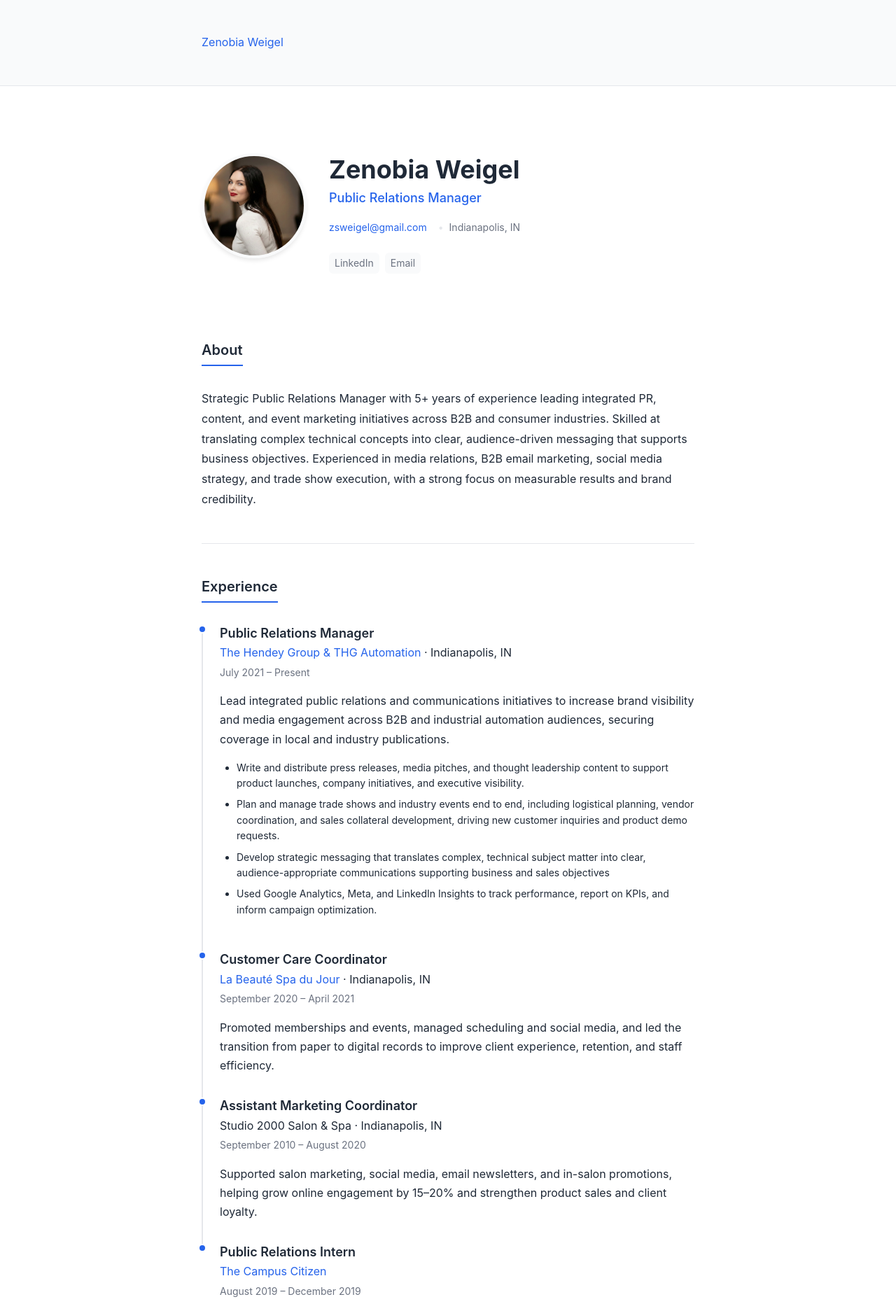
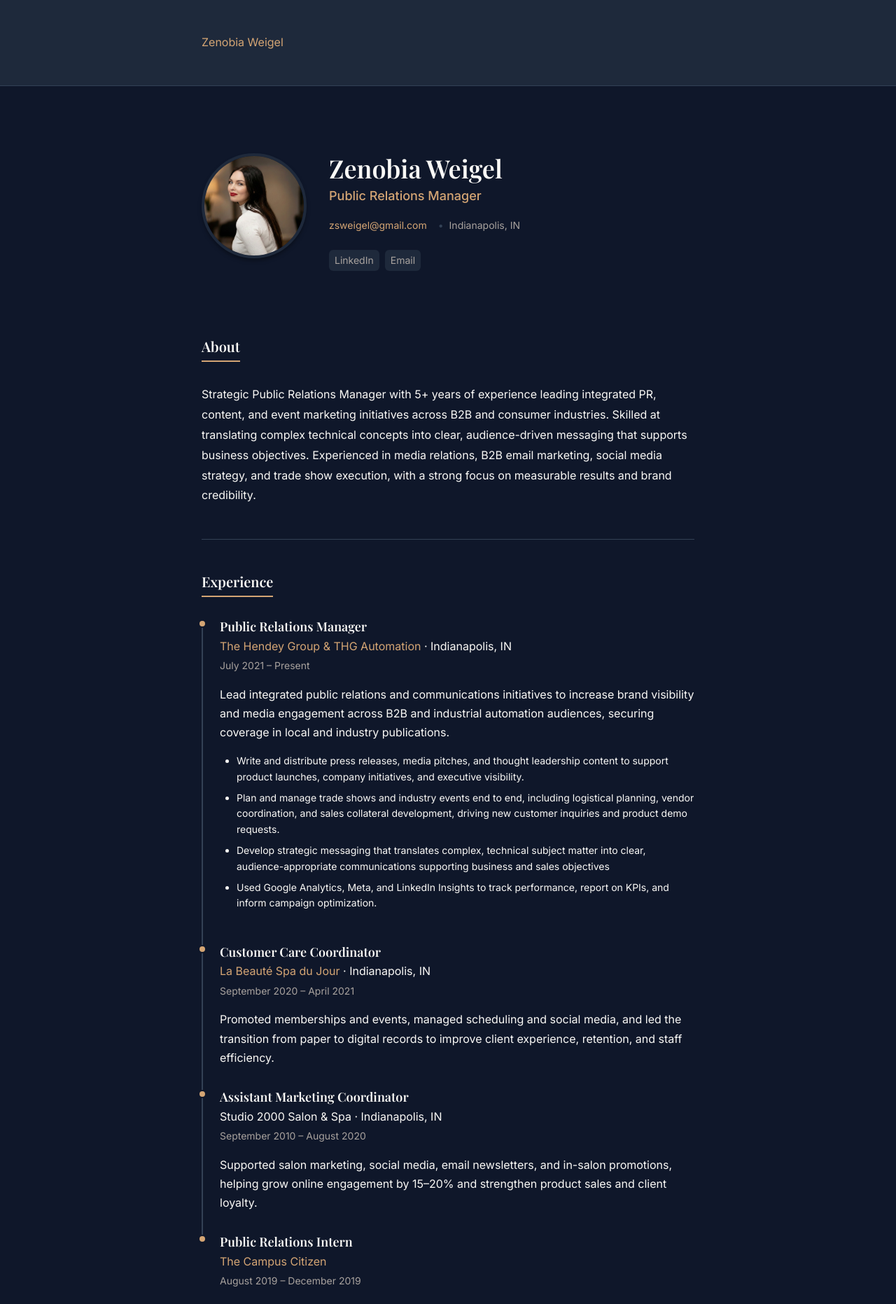
Before and after one commit to Zenobia-Weigel/Zenobia-Portfolio-Website, a Jekyll site: the page built from index.html, in a window 1280 px wide. Shown: the top 1863 px of the page at 70% size. Built offline with Jekyll 4.4.1, drawn with Linux system fonts in a browser that asks for light colours; some web fonts are replaced.

Commit message:
Add editorial portfolio foundation: data files, CMS config, and dark theme
- Create _data/gallery.yml and _data/highlights.yml for portfolio content
- Update _data/profile.yml with tagline, hero_image, and intro_text fields
- Update .pages.yml with CMS sections for gallery and highlights
- Update _sass/_variables.scss with navy color palette and typography
- Update _sass/_base.scss for dark theme defaults
- Add Google Fonts (Playfair Display + Inter) to head.html

Co-Authored-By: Claude Opus 4.5 <noreply@anthropic.com>

```diff
--- a/_includes/head.html
+++ b/_includes/head.html
@@ -2,5 +2,11 @@
 <meta name="viewport" content="width=device-width, initial-scale=1">
 <title>{{ site.data.profile.name }} | {{ site.data.profile.title }}</title>
 <meta name="description" content="{{ site.data.profile.summary | strip_html | truncate: 160 }}">
+
+<!-- Google Fonts: Playfair Display + Inter -->
+<link rel="preconnect" href="https://fonts.googleapis.com">
+<link rel="preconnect" href="https://fonts.gstatic.com" crossorigin>
+<link href="https://fonts.googleapis.com/css2?family=Inter:wght@300;400;500;600&family=Playfair+Display:ital,wght@0,400;0,500;0,600;1,400;1,500;1,600&display=swap" rel="stylesheet">
+
 <link rel="stylesheet" href="{{ '/assets/css/main.css' | relative_url }}">
 {% seo %}
--- a/_sass/_base.scss
+++ b/_sass/_base.scss
@@ -6,12 +6,13 @@ html {
   font-size: $font-size-base;
   -webkit-font-smoothing: antialiased;
   -moz-osx-font-smoothing: grayscale;
+  scroll-behavior: smooth;
 }
 
 body {
   margin: 0;
   padding: 0;
-  font-family: $font-family;
+  font-family: $font-family-body;
   font-size: $font-size-md;
   line-height: $line-height;
   color: $text-color;
@@ -21,15 +22,36 @@ body {
 h1, h2, h3, h4, h5, h6 {
   margin-top: 0;
   margin-bottom: $spacing-md;
-  font-weight: 600;
-  line-height: 1.3;
+  font-family: $font-family-display;
+  font-weight: 400;
+  line-height: 1.2;
   color: $text-color;
 }
 
-h1 { font-size: $font-size-4xl; }
-h2 { font-size: $font-size-2xl; }
-h3 { font-size: $font-size-xl; }
-h4 { font-size: $font-size-lg; }
+h1 { font-size: $font-size-5xl; }
+h2 { font-size: $font-size-3xl; }
+h3 { font-size: $font-size-2xl; }
+h4 { font-size: $font-size-xl; }
+
+// Editorial display headings
+.display-heading {
+  font-family: $font-family-display;
+  font-style: italic;
+  font-weight: 400;
+  letter-spacing: -0.02em;
+}
+
+.display-heading--xl {
+  font-size: $font-size-5xl;
+
+  @media (min-width: $breakpoint-md) {
+    font-size: $font-size-6xl;
+  }
+
+  @media (min-width: $breakpoint-lg) {
+    font-size: $font-size-7xl;
+  }
+}
 
 p {
   margin-top: 0;
@@ -39,11 +61,10 @@ p {
 a {
   color: $primary-color;
   text-decoration: none;
-  transition: color 0.2s ease;
+  transition: color $transition-base;
 
   &:hover {
     color: $secondary-color;
-    text-decoration: underline;
   }
 }
 
@@ -56,4 +77,26 @@ ul, ol {
 img {
   max-width: 100%;
   height: auto;
+  display: block;
 }
+
+// Selection color
+::selection {
+  background-color: $primary-color;
+  color: $background;
+}
+
+// Focus styles
+:focus {
+  outline: 2px solid $primary-color;
+  outline-offset: 2px;
+}
+
+:focus:not(:focus-visible) {
+  outline: none;
+}
+
+:focus-visible {
+  outline: 2px solid $primary-color;
+  outline-offset: 2px;
+}
--- a/_sass/_variables.scss
+++ b/_sass/_variables.scss
@@ -1,14 +1,20 @@
-// Colors - Modern minimal palette
-$primary-color: #2563eb;
-$secondary-color: #1e40af;
-$text-color: #1f2937;
-$text-light: #6b7280;
-$background: #ffffff;
-$surface: #f9fafb;
-$border: #e5e7eb;
+// Colors - Editorial Navy Palette
+$primary-color: #d4a574;        // Warm gold accent
+$secondary-color: #c4956a;      // Darker gold for hover
+$text-color: #faf9f6;           // Cream/off-white
+$text-muted: #a8a29e;           // Muted cream for secondary text
+$background: #0f172a;           // Deep navy
+$background-light: #1e293b;     // Lighter navy for cards
+$surface: #1e293b;              // Surface color
+$border: #334155;               // Navy border
+
+// Legacy color aliases for compatibility
+$text-light: $text-muted;
 
 // Typography
-$font-family: -apple-system, BlinkMacSystemFont, 'Segoe UI', Roboto, 'Helvetica Neue', Arial, sans-serif;
+$font-family-display: 'Playfair Display', Georgia, 'Times New Roman', serif;
+$font-family-body: 'Inter', -apple-system, BlinkMacSystemFont, 'Segoe UI', Roboto, 'Helvetica Neue', Arial, sans-serif;
+$font-family: $font-family-body;
 $font-size-base: 16px;
 $line-height: 1.6;
 
@@ -21,6 +27,9 @@ $font-size-xl: 1.25rem;
 $font-size-2xl: 1.5rem;
 $font-size-3xl: 1.875rem;
 $font-size-4xl: 2.25rem;
+$font-size-5xl: 3rem;
+$font-size-6xl: 3.75rem;
+$font-size-7xl: 4.5rem;
 
 // Spacing
 $spacing-unit: 1rem;
@@ -31,20 +40,36 @@ $spacing-lg: 1.5rem;
 $spacing-xl: 2rem;
 $spacing-2xl: 3rem;
 $spacing-3xl: 4rem;
+$spacing-4xl: 6rem;
+$spacing-5xl: 8rem;
 
 // Breakpoints
 $breakpoint-sm: 640px;
 $breakpoint-md: 768px;
 $breakpoint-lg: 1024px;
 $breakpoint-xl: 1280px;
+$breakpoint-2xl: 1536px;
 
 // Border radius
 $radius-sm: 0.25rem;
 $radius-md: 0.375rem;
 $radius-lg: 0.5rem;
+$radius-xl: 1rem;
 $radius-full: 9999px;
 
-// Shadows
-$shadow-sm: 0 1px 2px 0 rgba(0, 0, 0, 0.05);
-$shadow-md: 0 4px 6px -1px rgba(0, 0, 0, 0.1);
-$shadow-lg: 0 10px 15px -3px rgba(0, 0, 0, 0.1);
+// Shadows (adjusted for dark theme)
+$shadow-sm: 0 1px 2px 0 rgba(0, 0, 0, 0.3);
+$shadow-md: 0 4px 6px -1px rgba(0, 0, 0, 0.4);
+$shadow-lg: 0 10px 15px -3px rgba(0, 0, 0, 0.5);
+$shadow-glow: 0 0 30px rgba(212, 165, 116, 0.2);
+
+// Transitions
+$transition-fast: 0.15s ease;
+$transition-base: 0.2s ease;
+$transition-slow: 0.3s ease;
+
+// Container widths
+$container-sm: 640px;
+$container-md: 768px;
+$container-lg: 1024px;
+$container-xl: 1280px;
```
Also changed, not shown: _data/gallery.yml (added, +19 -0 lines), _data/highlights.yml (added, +13 -0 lines), _data/profile.yml (+7 -0 lines), .pages.yml.
